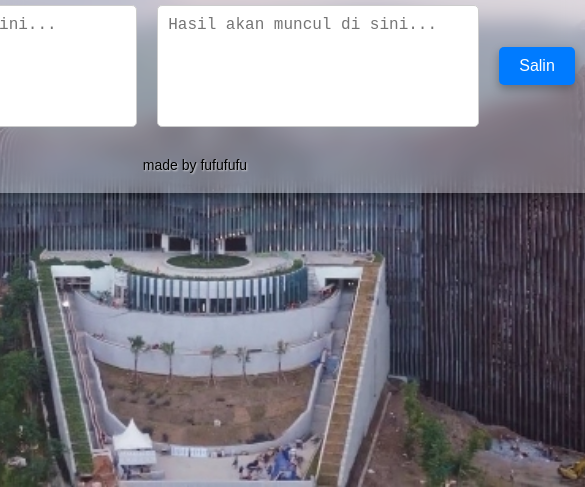
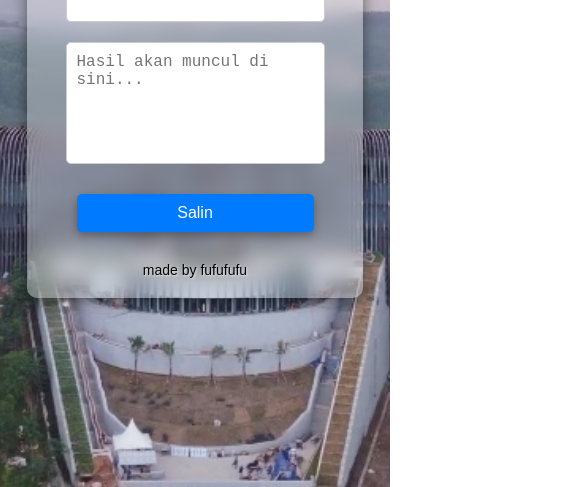
Before and after one commit to septianhdyt/omkegams666, a plain HTML site: page Omkegams/index.html in a window 390 px wide. Shown: the part 357-844 px from the top of the page, 585 px wide, since content can reach past the window. Drawn offline with Linux system fonts and the light colour scheme.

Commit message:
Update index.html

```diff
--- a/Omkegams/index.html
+++ b/Omkegams/index.html
@@ -27,6 +27,7 @@
             padding: 20px;
             border-radius: 10px;
             box-shadow: 0px 4px 15px rgba(0, 0, 0, 0.5);
+            max-width: 90%;
         }
 
         .title, .footer {
@@ -44,16 +45,19 @@
             display: flex;
             align-items: center;
             gap: 20px;
+            flex-wrap: wrap;
         }
 
         .input-area, .output-area {
             display: flex;
             flex-direction: column;
             align-items: center;
+            width: 100%;
         }
 
         textarea {
-            width: 300px;
+            width: 100%;
+            max-width: 300px;
             height: 100px;
             padding: 10px;
             border-radius: 5px;
@@ -77,6 +81,23 @@
         button:hover {
             background-color: #0056b3;
         }
+
+        /* Responsive adjustments */
+        @media (max-width: 600px) {
+            .textarea-container {
+                flex-direction: column;
+            }
+
+            textarea {
+                max-width: 100%;
+                width: 100%;
+            }
+
+            button {
+                width: 100%;
+                margin-top: 10px;
+            }
+        }
     </style>
 </head>
 <body>
@@ -88,11 +109,9 @@
                 <textarea id="inputText" placeholder="Masukkan teks di sini..." oninput="modifyText()"></textarea>
             </div>
             <div class="output-area">
-
                 <textarea id="outputText" placeholder="Hasil akan muncul di sini..." readonly></textarea>
             </div>
-             <button onclick="copyText()">Salin</button>
-
+            <button onclick="copyText()">Salin</button>
         </div>
 
         <div class="footer">made by fufufufu</div>
```
